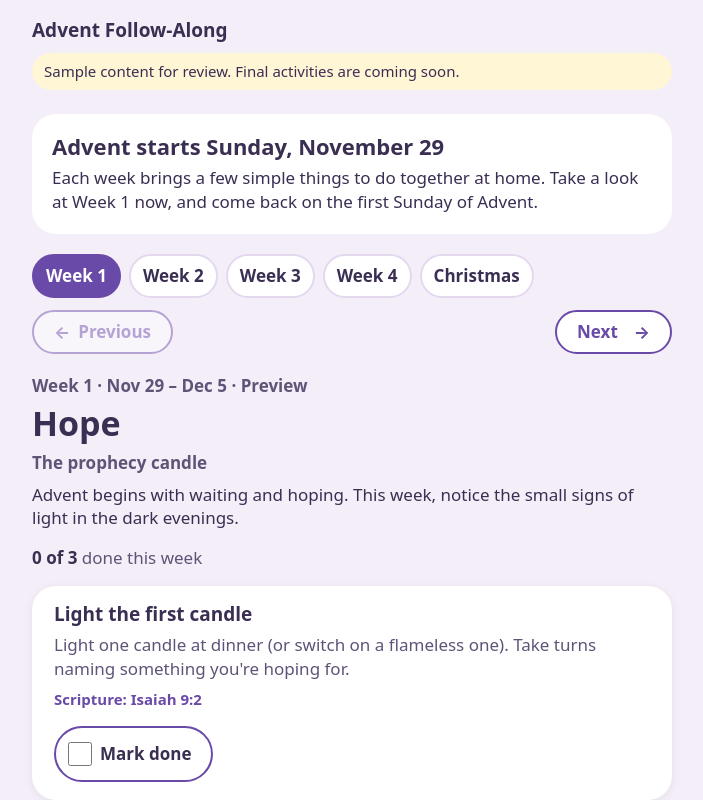
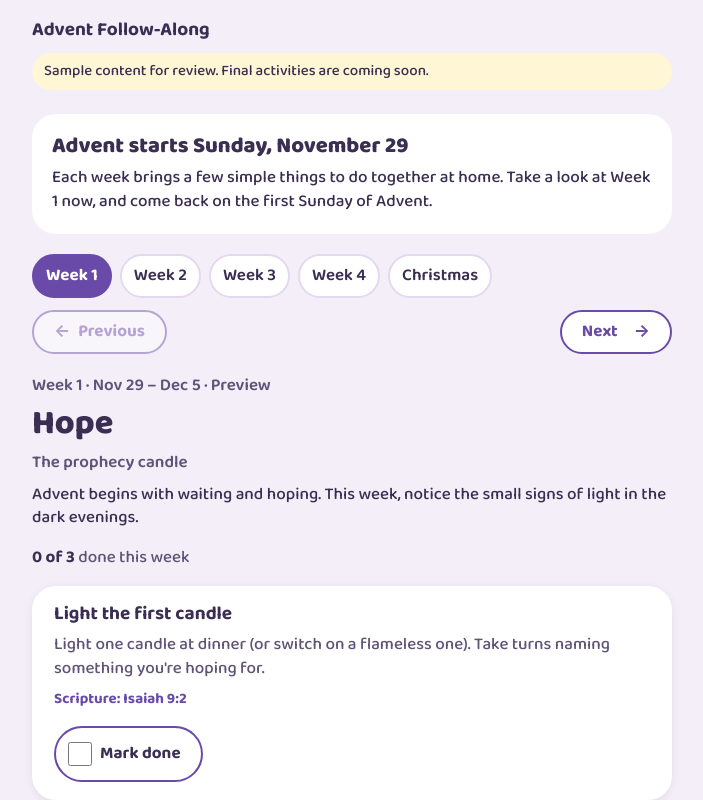
Before and after one commit to dclemmon/dclemmon.github.io, a Svelte app: page / in a window 1280 px wide. Shown: the top 800 px of the page, without its empty margins (288-991 px from the left). Built offline with nearby package versions, Linux system fonts and the light colour scheme.

Commit message:
Self-host the Baloo 2 font
Bundle one variable woff2 (latin subset, weights 400-800, 33 KB) with
its OFL license, load it with font-display: swap, and precache it with
the other assets. No requests leave the app's origin.

```diff
--- a/src/main.ts
+++ b/src/main.ts
@@ -1,4 +1,5 @@
 import { mount } from 'svelte';
+import './theme/fonts.css';
 import './theme/tokens.css';
 import './theme/base.css';
 import App from './App.svelte';
--- /dev/null
+++ b/src/theme/fonts.css
@@ -0,0 +1,14 @@
+/*
+  Baloo 2, self-hosted (no third-party requests at runtime).
+  One variable font file, latin subset, weights 400–800.
+  Source: @fontsource-variable/baloo-2@5.3.0 (files/baloo-2-latin-wght-normal.woff2).
+  License: SIL Open Font License 1.1, see ./fonts/OFL.txt.
+  Vite bundles and hashes the file, so it is precached with the other assets.
+*/
+@font-face {
+  font-family: 'Baloo 2';
+  font-style: normal;
+  font-weight: 400 800;
+  font-display: swap;
+  src: url('./fonts/baloo-2-latin-wght-normal.woff2') format('woff2');
+}
--- a/vite.config.ts
+++ b/vite.config.ts
@@ -40,7 +40,7 @@ export default defineConfig({
       workbox: {
         // Hashed JS/CSS and icons are precached. HTML is NOT precached so content fixes
         // show up on the next online visit (network-first below).
-        globPatterns: ['**/*.{js,css,svg,png,ico,webp}'],
+        globPatterns: ['**/*.{js,css,svg,png,ico,webp,woff2}'],
         navigateFallback: null,
         cleanupOutdatedCaches: true,
         runtimeCaching: [
```
Also changed, not shown: src/theme/fonts/OFL.txt (added), src/theme/fonts/baloo-2-latin-wght-normal.woff2 (added).
